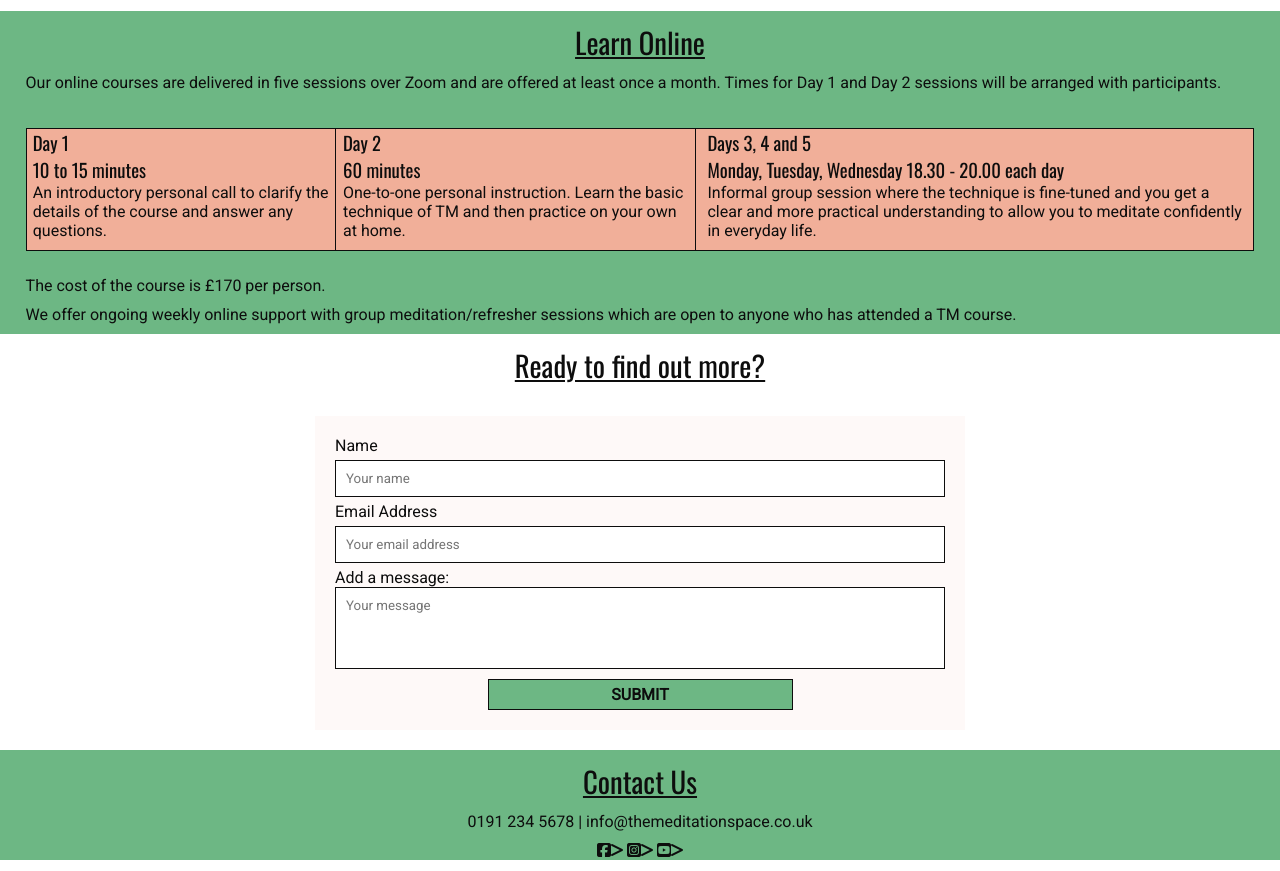
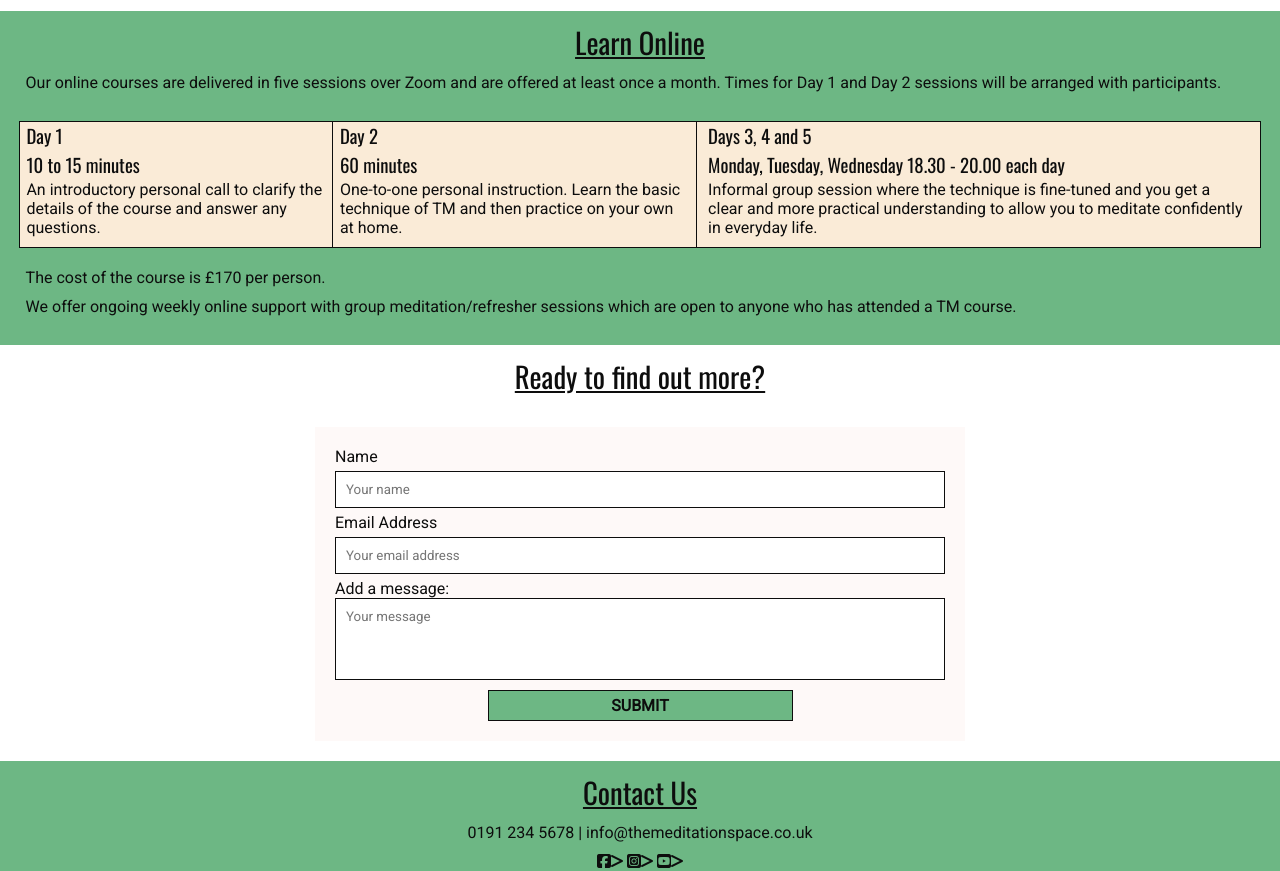
Before and after one commit to GBell94/Meditation-Space, a plain HTML site: page index.html in a window 1280 px wide. Shown: the part 1260-2131 px from the top of the page. Drawn offline with nearby package versions, Linux system fonts and the light colour scheme.

Commit message:
Style learn section

```diff
--- a/assets/css/style.css
+++ b/assets/css/style.css
@@ -133,14 +133,22 @@ p {
     padding-bottom: 10px;
 }
 
+#learn p {
+    font-weight: 500;
+}
+
 .flex-container {
     display: flex;
     flex-direction: row;
-    margin: 2%;
+    margin: 1.5%;
     /* margin-right: 2%;
     margin-bottom: 2%; */
-    background-color: #f1af99;
+    background-color: antiquewhite;
     border: 1px solid #0d0d0d;
+}
+
+.flex-container h3 {
+    padding-bottom: 2px;
 }
 
 .days {
```
Also changed, not shown: index.html (+1 -0 lines).
